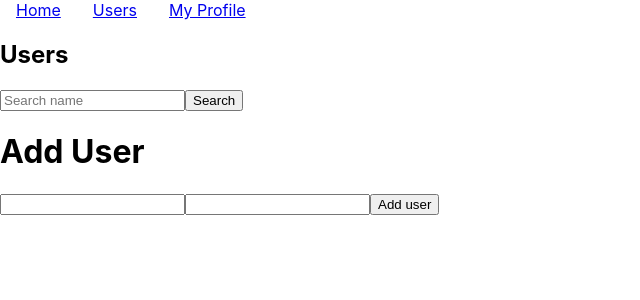
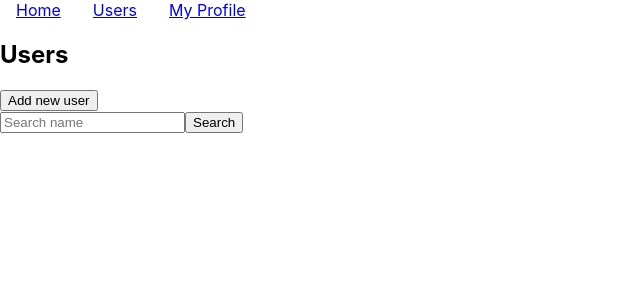
Before and after one commit to aaahunt/lnkedin, a React (Create React App) app: page /users in a window 1280 px wide. Shown: the top 300 px of the page, without its empty margins (0-640 px from the left). Built offline with nearby package versions, Linux system fonts and the light colour scheme.

Commit message:
Add new user form

```diff
--- a/src/firebase/functions.js
+++ b/src/firebase/functions.js
@@ -14,9 +14,9 @@ import {
 // Find documentation for firebase functions here: https://firebase.google.com/docs/firestore/quickstart
 
 // https://firebase.google.com/docs/firestore/manage-data/add-data
-export const addData = async (data) => {
+export const addUser = async (userID, data) => {
   try {
-    await setDoc(doc(db, "users", data.firstName + data.lastName), data);
+    await setDoc(doc(db, "users", userID), data);
   } catch (err) {
     console.log(err);
   }
--- a/src/pages/Home.jsx
+++ b/src/pages/Home.jsx
@@ -1,5 +1,5 @@
 import React, { useState, useEffect } from "react";
-import { getData, getAll, addData } from "../firebase/functions";
+import { getData, getAll } from "../firebase/functions";
 
 export default function Home() {
   const [data, setData] = useState([]);
--- /dev/null
+++ b/src/pages/NewUser.jsx
@@ -0,0 +1,26 @@
+import { addUser } from "../firebase/functions";
+
+export default function NewUser() {
+
+  function submitUser(event) {
+    event.preventDefault(); // Stops page refresh
+
+    let userID = '';
+    let data = {
+      firstName: event.target.elements.firstName.value,
+      lastName: event.target.elements.lastName.value,
+    };
+    addUser(userID, data);
+  }
+
+  return (
+    <div>
+      <h1>Add User</h1>
+      <form onSubmit={submitUser}>
+        <input type="text" name="firstName" />
+        <input type="text" name="lastName" />
+        <input type="submit" value="Add user" />
+      </form>
+    </div>
+  );
+}
--- a/src/pages/Users.jsx
+++ b/src/pages/Users.jsx
@@ -1,41 +1,34 @@
 import { useState } from "react";
 import User from "../components/User";
-import { addData } from "../firebase/functions";
+import NewUser from "./NewUser";
 
 export default function Users() {
   const [search, setSearch] = useState("");
+  const [showNewUser, setshowNewUser] = useState()
 
   function searchName(event) {
-    event.preventDefault();
+    event.preventDefault(); // Stops page refresh
 
     let searchValue = event.target.elements.search.value;
     setSearch(searchValue);
     console.log(searchValue);
   }
 
-  function addUser(event) {
-    event.preventDefault();
-    addData({
-      firstName: event.target.elements.firstName.value,
-      lastName: event.target.elements.lastName.value,
-    });
-  }
 
   return (
     <div>
       <h2>Users</h2>
+      <button onClick={() => setshowNewUser(!showNewUser)}>{
+        !showNewUser
+          ? <div> Add new user </div>
+          : <div> Close </div>
+      }</button>
+      {showNewUser && <NewUser />}
       <form onSubmit={searchName}>
         <input type="text" placeholder="Search name" name="search" />
         <input type="submit" value="Search" />
       </form>
       {search && <User search={search} />}
-
-      <h1>Add User</h1>
-      <form onSubmit={addUser}>
-        <input type="text" name="firstName" />
-        <input type="text" name="lastName" />
-        <input type="submit" value="Add user" />
-      </form>
     </div>
   );
 }
--- a/src/pages/ViewUsers.jsx
+++ /dev/null
@@ -1,5 +0,0 @@
-export default function Viewusers() {
-    return (<div>
-      <h2>HHHHHHH</h2>
-    </div>);
-  }
```
